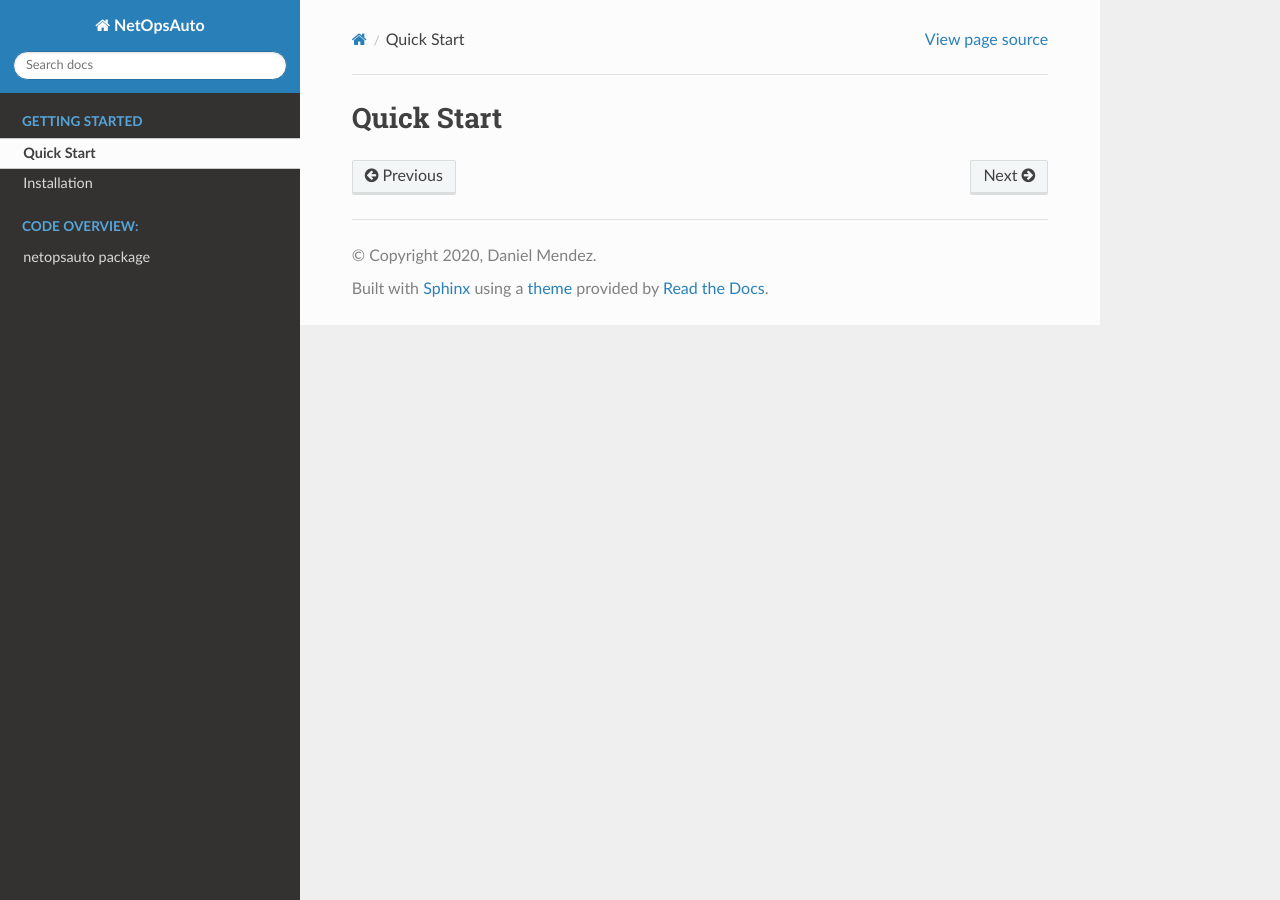
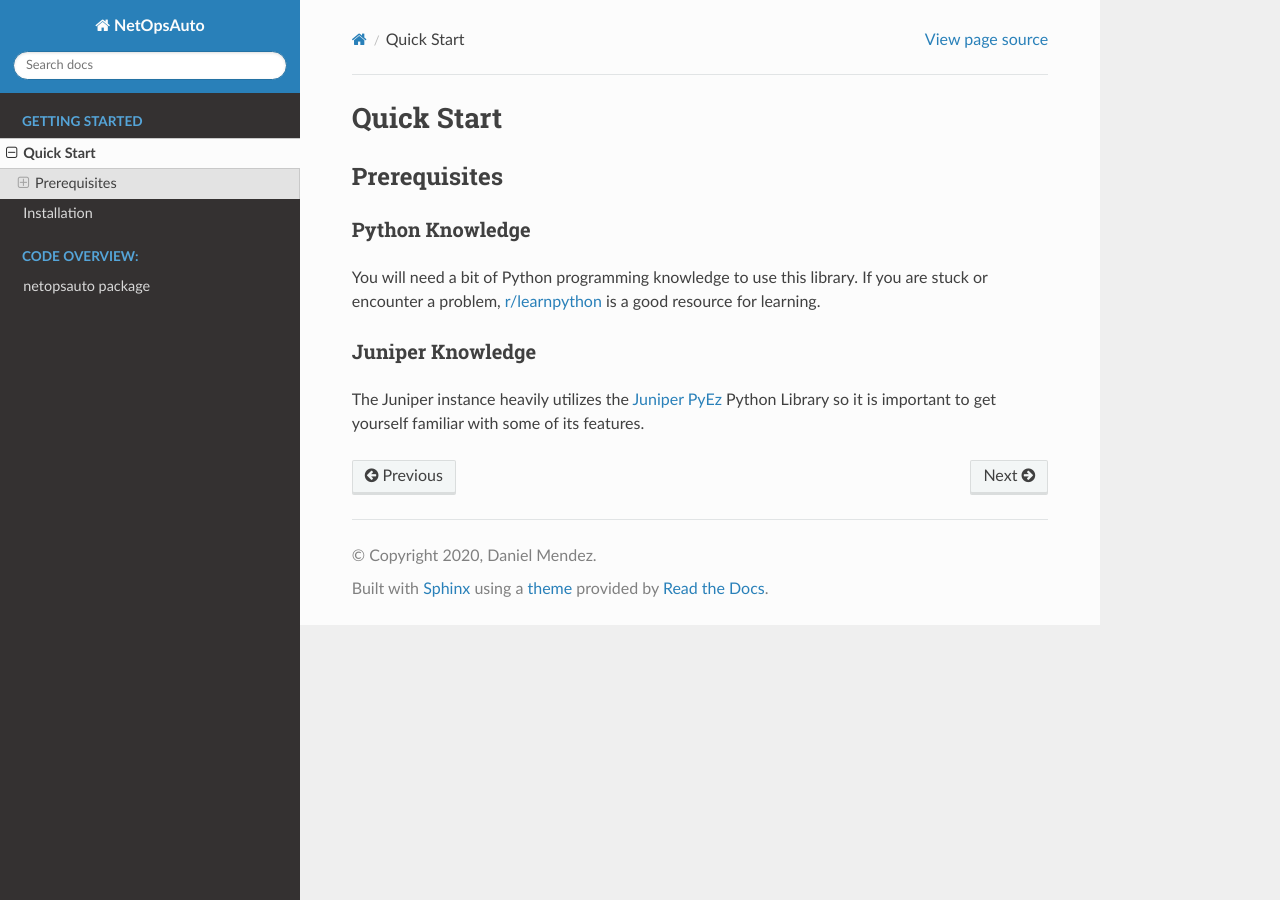
Before and after one commit to dmtx97/junipernetops, a Sphinx documentation site: the page built from docs/getting_started/quick_start.rst, in a window 1280 px wide. Built offline with Sphinx 7.4.7 and the Read the Docs theme 2.0.0, drawn with Linux system fonts in a browser that asks for light colours.

Commit message:
modified conf and quickstart for documentation

```diff
--- a/docs/conf.py
+++ b/docs/conf.py
@@ -12,6 +12,7 @@
 #
 import os
 import sys
+import sphinx_rtd_theme
 sys.path.insert(0, os.path.abspath('..'))
 
 
@@ -46,7 +47,11 @@ exclude_patterns = ['_build', 'Thumbs.db', '.DS_Store']
 # The theme to use for HTML and HTML Help pages.  See the documentation for
 # a list of builtin themes.
 #
+html_static_path = ["_static"]
 html_theme = "sphinx_rtd_theme"
+html_theme_options = {"collapse_navigation": True}
+htmlhelp_basename = "PRAW"
+
 
 autoclass_content = 'both'
 
--- a/docs/getting_started/quick_start.rst
+++ b/docs/getting_started/quick_start.rst
@@ -3,3 +3,14 @@ Quick Start
 
 .. toctree::
    :maxdepth: 1
+
+Prerequisites
+-------------
+
+Python Knowledge
+^^^^^^^^^^^^^^^^
+You will need a bit of Python programming knowledge to use this library. If you are stuck or encounter a problem, `r/learnpython <https://www.reddit.com/r/learnpython>`_ is a good resource for learning.
+
+Juniper Knowledge
+^^^^^^^^^^^^^^^^^^^^
+The Juniper instance heavily utilizes the `Juniper PyEz <https://junos-pyez.readthedocs.io/en/2.5.1/>`_ Python Library so it is important to get yourself familiar with some of its features.
```
